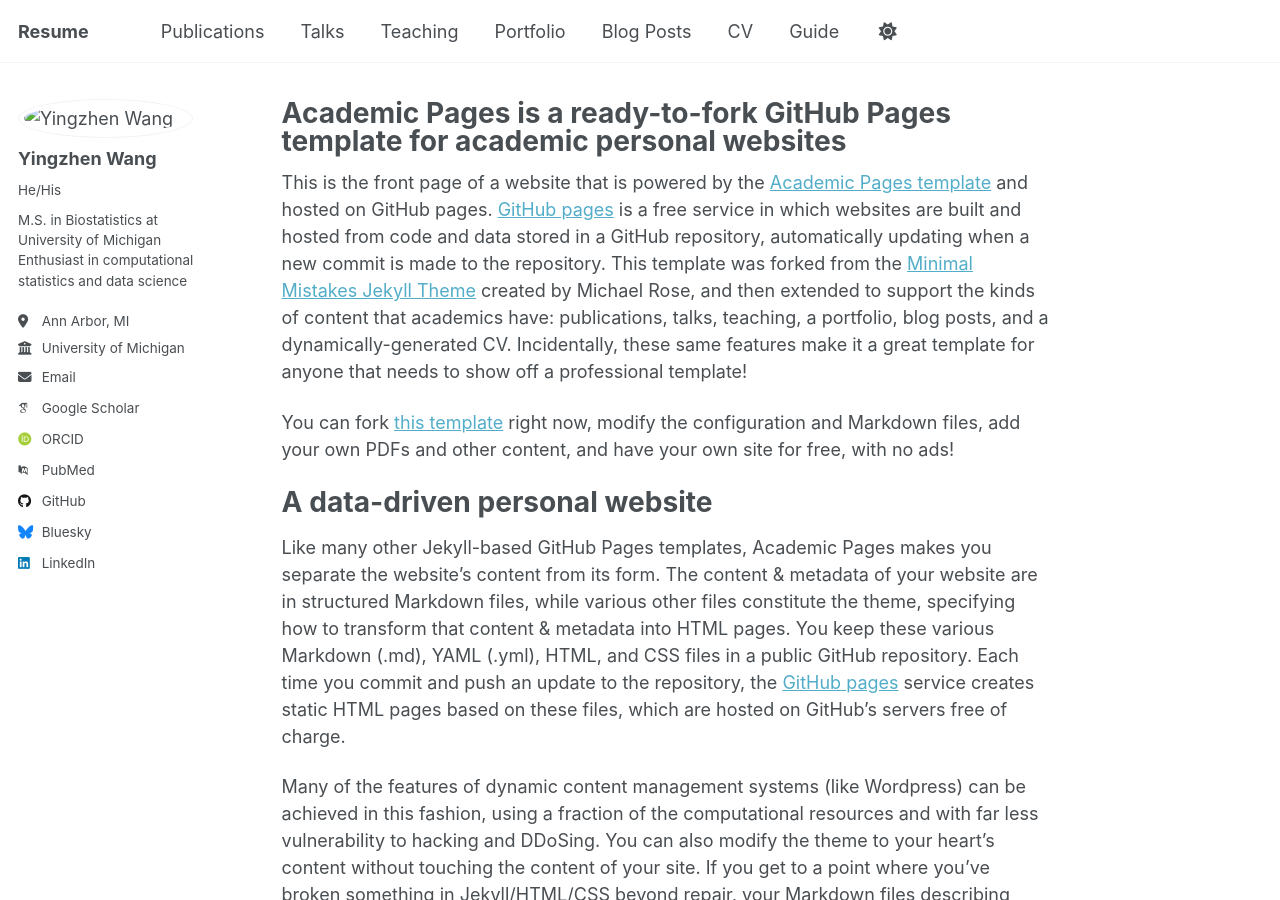
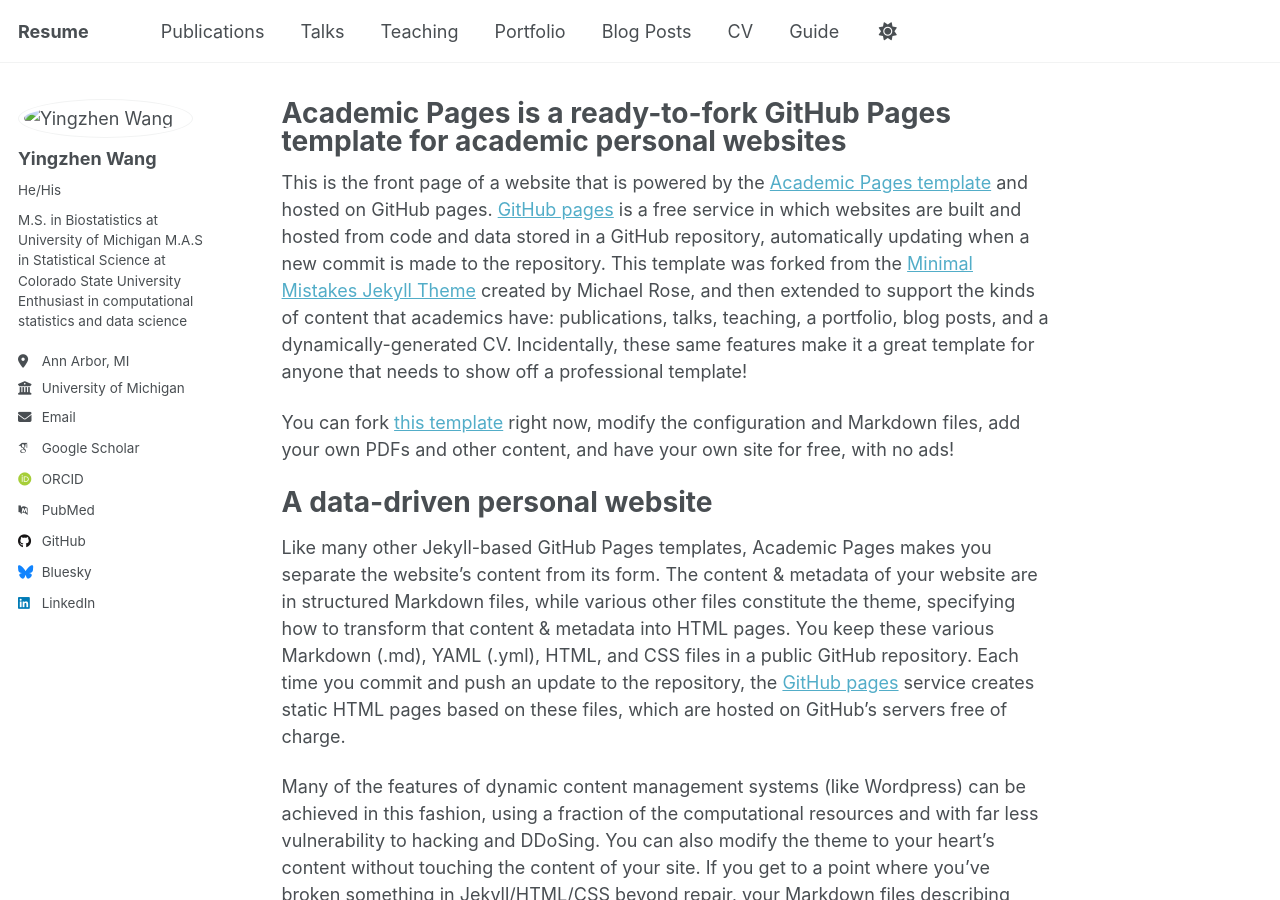
Before and after one commit to Umichyingzhen/zw, a Jekyll site: the page built from _pages/about.md, in a window 1280 px wide and 900 px high. Built offline with Jekyll 4.4.1, drawn with Linux system fonts in a browser that asks for light colours; some web fonts are replaced; a script that is not in the unit is left out.

Commit message:
Update _config.yml

```diff
--- a/_config.yml
+++ b/_config.yml
@@ -27,6 +27,7 @@ author:
   pronouns         : "He/His"
   bio              : |
                      M.S. in Biostatistics at University of Michigan
+                     M.A.S in Statistical Science at Colorado State University
                      Enthusiast in computational statistics and data science
   location         : "Ann Arbor, MI"
   employer         : "University of Michigan"
```
